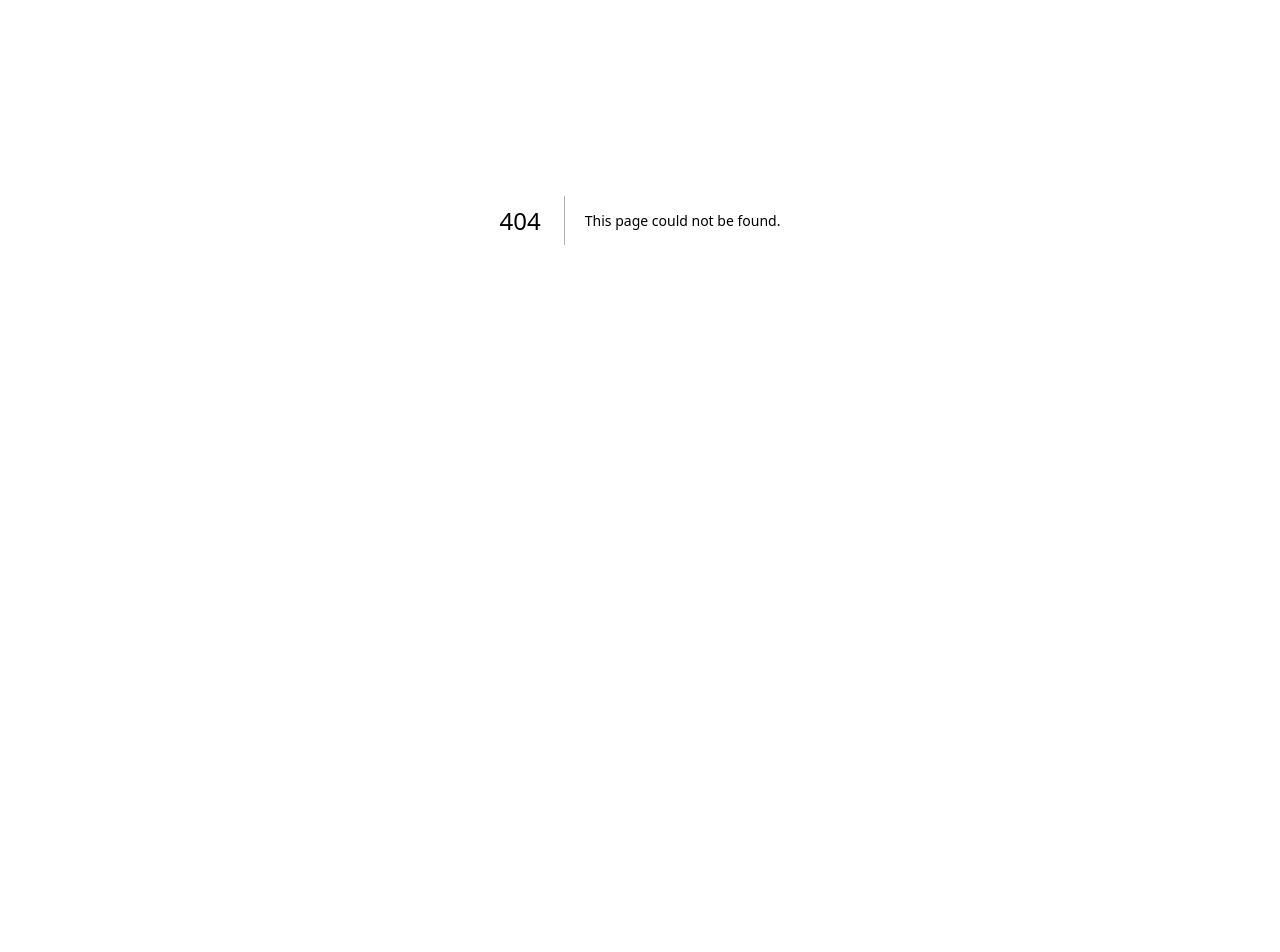
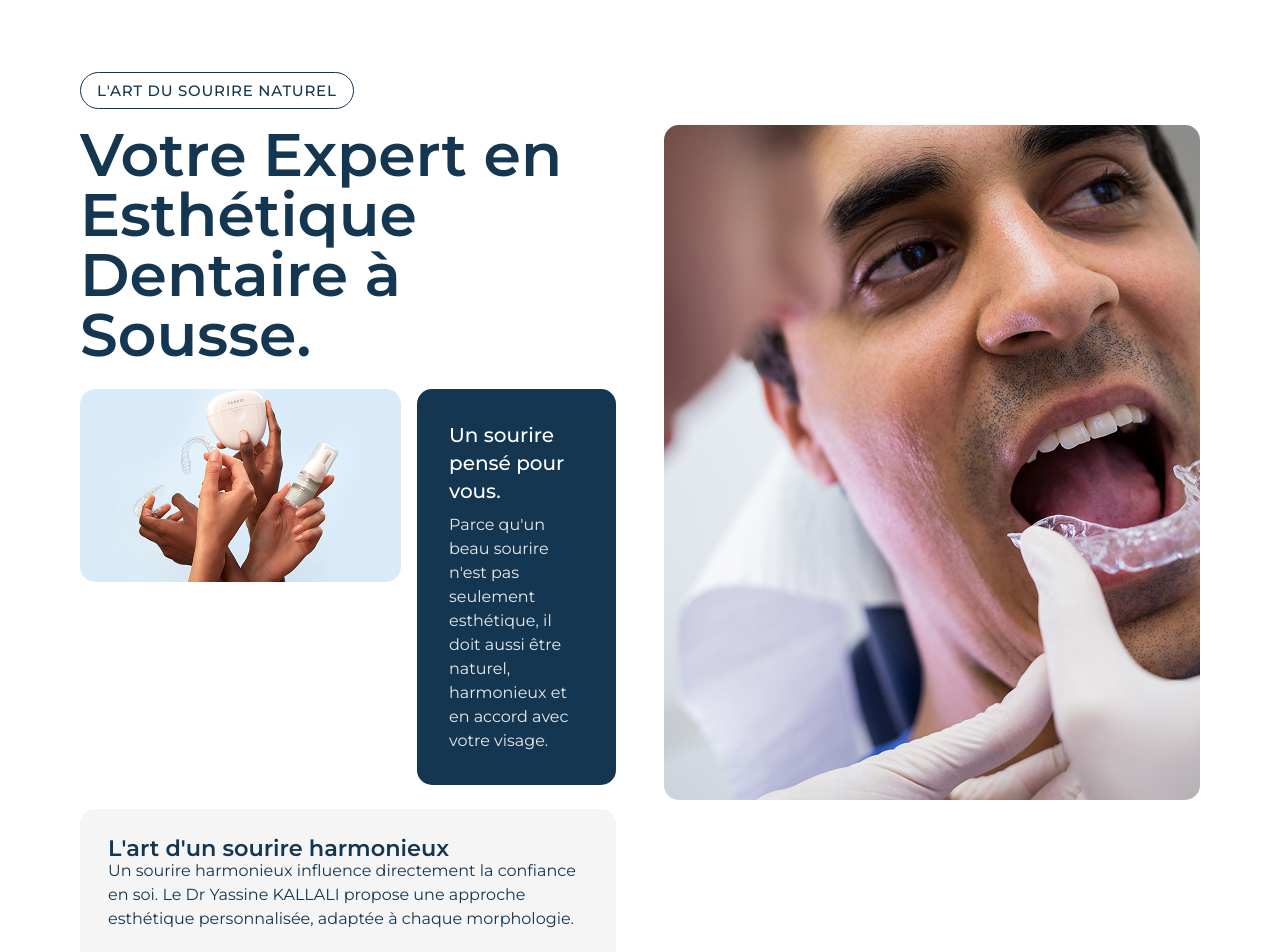
Before and after one commit to Dualityagency/Yassine-Kallali-Front, a Next.js app: page /en/esthetique-dentaire in a window 1280 px wide. Before the commit this address had no page. Shown: the part 180-1132 px from the top of the page. Before the commit the page ends 800 px from the top, so only its background shows below. Built offline with nearby package versions, Linux system fonts and the light colour scheme.

Commit message:
feat : starting  esthetique dentaire

```diff
--- a/app/[locale]/Implant/page.tsx
+++ /dev/null
@@ -1,17 +0,0 @@
-import CtaButton from "@/components/ui/CtaButton"
-
-const page = () => {
-  return (
-    <div className="px-20">
-
-      <h1 className=" text-primary text-[32px] lg:text-[60px] font-semibold leading-none tracking-normal pt-5">
-      aaaa
-            </h1>
-
-
-
-    </div>
-  )
-}
-
-export default page
--- /dev/null
+++ b/app/[locale]/esthetique-dentaire/page.tsx
@@ -0,0 +1,15 @@
+import Naturel from "@/components/esthetique-dentaire/Naturel"
+
+const page = () => {
+  return (
+    <div>
+
+
+<Naturel/>
+
+
+    </div>
+  )
+}
+
+export default page
--- /dev/null
+++ b/components/esthetique-dentaire/Naturel.tsx
@@ -0,0 +1,82 @@
+import { Badge } from "../ui/badge"
+import Image from "next/image"
+import CtaButton from "../ui/CtaButton"
+
+const Naturel = () => {
+  return (
+    <div className="flex flex-col px-4 md:px-10 lg:px-20 pt-10 lg:pt-24">
+
+      {/* Badge */}
+      <div className="mb-4">
+        <Badge variant={"secondary"} className="text-sm uppercase tracking-wider">
+          L'ART DU SOURIRE NATUREL
+        </Badge>
+      </div>
+
+      {/* 2 Column Layout */}
+      <div className="grid grid-cols-1 lg:grid-cols-2 gap-8 lg:gap-12">
+
+        {/* Left Column */}
+        <div className="flex flex-col order-2 lg:order-1">
+          {/* Title */}
+          <h1 className="title1 text-3xl md:text-4xl lg:text-5xl font-bold leading-tight mb-6">
+            Votre Expert en Esthétique Dentaire à Sousse.
+          </h1>
+
+          <div className="flex flex-row gap-4 mb-6">
+            {/* Small Image */}
+            <div className="relative w-[115px] h-[127px] rounded-[10.35px] overflow-hidden flex-shrink-0 sm:w-[321px] sm:h-[193px] sm:rounded-[15px]">
+              <Image
+                src="/esthetique/naturel.png"
+                alt="Sourire naturel"
+                fill
+                className="object-cover"
+              />
+            </div>
+
+            <div className="bg-primary text-white p-4 sm:p-6 md:p-8 rounded-[15px] flex-1 min-w-0">
+              <p className="text-base sm:text-lg md:text-xl font-medium">
+                Un sourire pensé pour vous.
+              </p>
+              <p className="text-xs sm:text-sm md:text-base opacity-90 mt-2">
+                Parce qu'un beau sourire n'est pas seulement esthétique, il doit aussi être naturel, harmonieux et en accord avec votre visage.
+              </p>
+            </div>
+          </div>
+
+
+
+            <div className="bg-background p-7 rounded-[15px] ">
+          {/* Subtitle */}
+          <h2 className="title3">
+            L'art d'un sourire harmonieux
+          </h2>
+          <p className="text-primary text-[15px] text-[16px] mb-6">
+            Un sourire harmonieux influence directement la confiance en soi. Le Dr Yassine KALLALI propose une approche esthétique personnalisée, adaptée à chaque morphologie.
+          </p>
+
+          <CtaButton variant="blue" className="w-fit">
+            Prendre rendez-vous
+          </CtaButton>
+            </div>
+
+        </div>
+
+        {/* Right Column - Main Image */}
+        <div className="flex items-start justify-center lg:justify-end order-1 lg:order-2">
+          <div className="relative w-full max-w-[339px] md:max-w-[568px] h-[280px] md:h-[675px] rounded-[15px] overflow-hidden">
+            <Image
+              src="/esthetique/naturel2.png"
+              alt="Esthétique dentaire"
+              fill
+              className="object-cover"
+            />
+          </div>
+        </div>
+
+      </div>
+    </div>
+  )
+}
+
+export default Naturel
--- a/components/layout/Navbar.tsx
+++ b/components/layout/Navbar.tsx
@@ -8,11 +8,11 @@ import { useEffect, useRef, useState } from "react"
 
 const navLinks = [
   { name: "Accueil", href: "/" },
-  { name: "Implant Immédiat", href: "/Implant" },
-  { name: "Esthétique dentaire", href: "#" },
+  { name: "Implant Immédiat", href: "/implant-immediat" },
+  { name: "Esthétique dentaire", href: "/esthetique-dentaire" },
   { name: "Docteur", href: "#" },
   { name: "Blog", href: "#" },
-  { name: "Contact", href: "#" },
+  { name: "Contact", href: "#" }
 ]
 
 const languages = ["Fr", "En", "It", "Ar"]
```
Also changed, not shown: public/esthetique/naturel.png (added), public/esthetique/naturel2.png (added).
